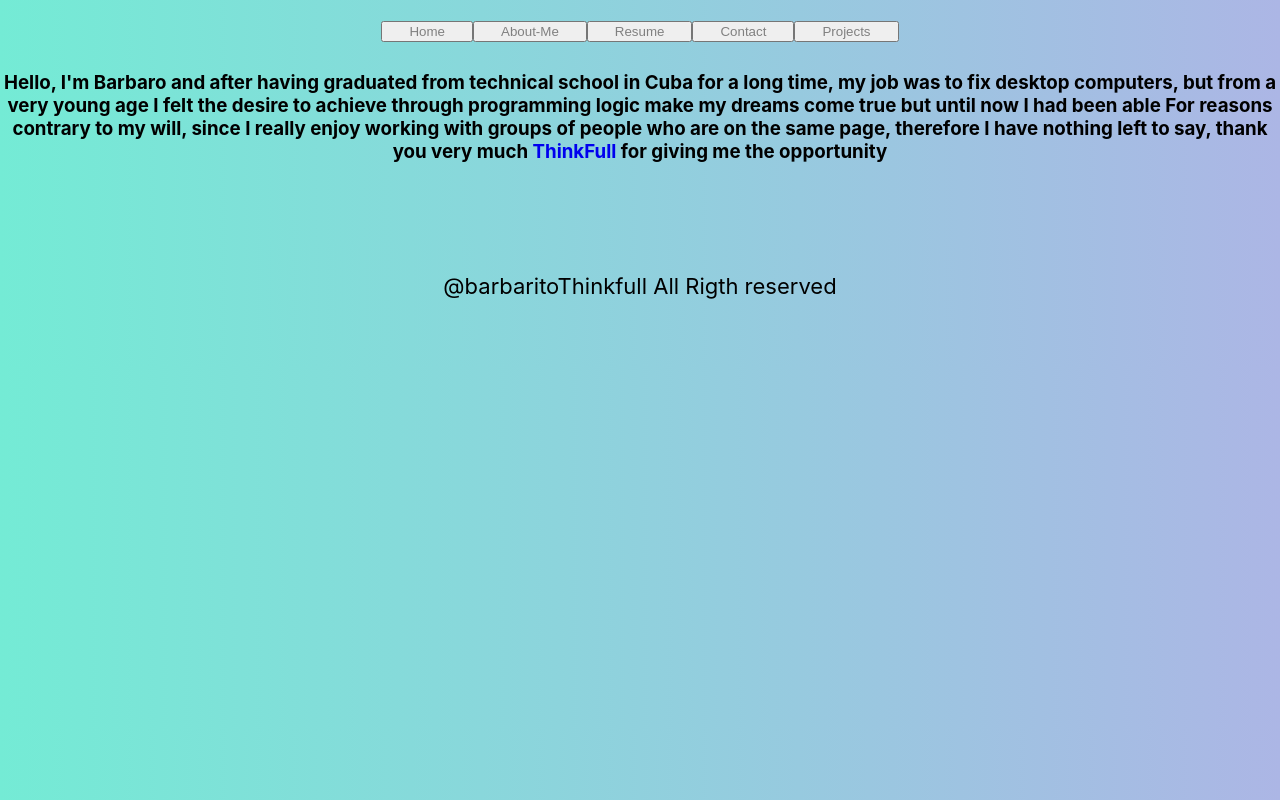
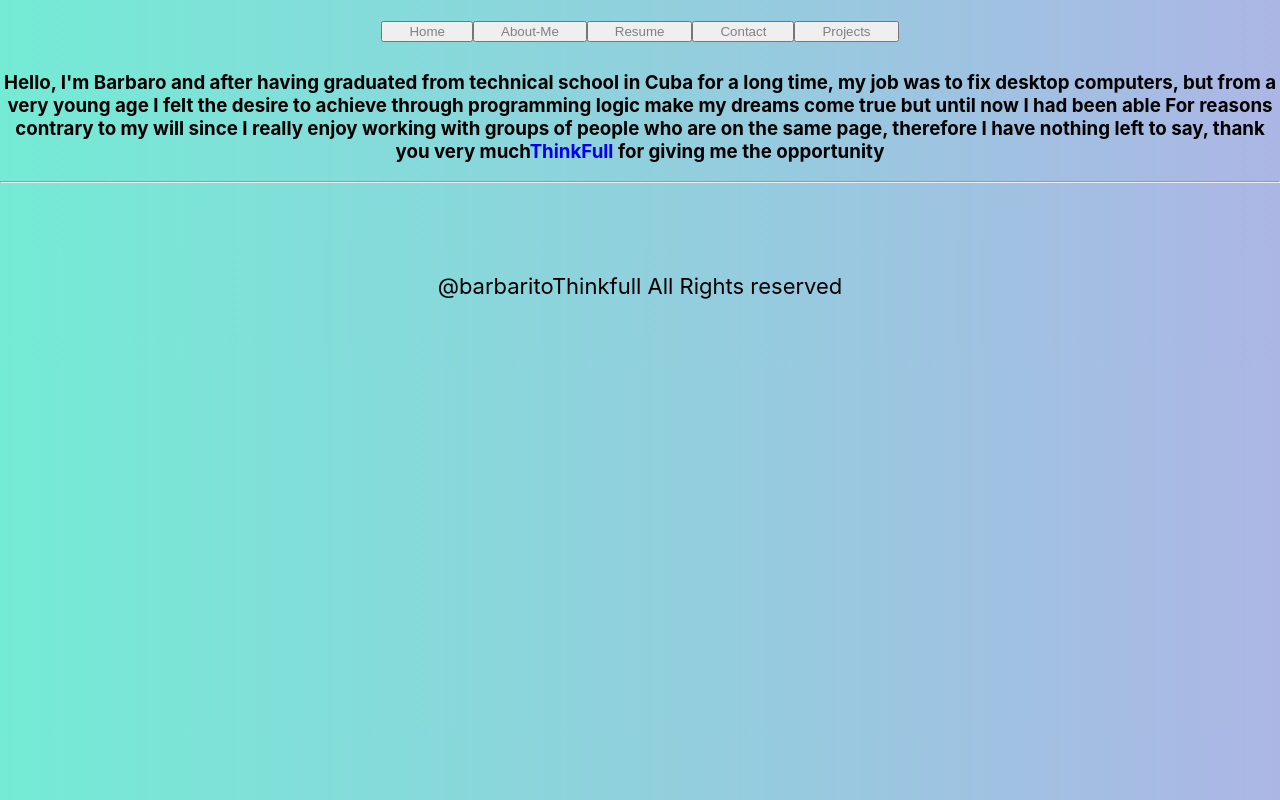
Before and after one commit to barbaroreyes/last-porta, a React (Create React App) app: page /about-Me in a window 1280 px wide. Built offline with nearby package versions, Linux system fonts and the light colour scheme.

Commit message:
pass Gramma

```diff
--- a/src/component/about-Me/about-Me.js
+++ b/src/component/about-Me/about-Me.js
@@ -3,7 +3,12 @@ import React from 'react';
 export default function About() {
     return (
         <section className='dib' style={{height:'150px'}}>
-            <article><h1>Hello, I'm Barbaro and after having graduated from technical school in Cuba for a long time, my job was to fix desktop computers, but from a very young age I felt the desire to achieve through programming logic make my dreams come true but until now I had been able For reasons contrary to my will, since I really enjoy working with groups of people who are on the same page, therefore I have nothing left to say, thank you very much  <a href='https://www.thinkful.com/bootcamp/web-development/flexible/'>ThinkFull</a> for giving me the opportunity</h1></article>
+            <article><h1 >Hello, I'm Barbaro and after having graduated from technical school in Cuba for a long time,
+                 my job was to fix desktop computers, but from a very young age I felt the desire to achieve through
+                 programming logic make my dreams come true but until now I had been able For reasons contrary to my will since
+                 I really enjoy working with groups of people who are on the same page, therefore I have nothing left to say, thank you very much
+                 <a href='https://www.thinkful.com/bootcamp/web-development/flexible/'>ThinkFull</a> for giving me the opportunity</h1></article>
+                 <hr style={{color: 'red',fontSize:'26px',dotter:'red'}}/>
         </section>
     )
 }
--- a/src/component/footer/footer.js
+++ b/src/component/footer/footer.js
@@ -4,7 +4,7 @@ import './footer.css'
 export default function footer() {
     return (
         <footer >
-              <p  className='map'>@barbaritoThinkfull All Rigth reserved</p>
+              <p  className='map'>@barbaritoThinkfull All Rights reserved</p>
         </footer>
     )
 }
--- a/src/component/header/header.js
+++ b/src/component/header/header.js
@@ -11,7 +11,6 @@ import Projects from '../proJects/projects'
 export default function Header() {
     return (
         <header>
-
           <Switch>
             <Route exact path ='/'           component={Main}/>
             <Route       path ='/about-Me'   component ={About}/>
@@ -19,7 +18,6 @@ export default function Header() {
             <Route       path= '/contact'    component= {Contact}/>
             <Route       path='/projects'   component={Projects}  />
           </Switch>
-
-        </header>
+       </header>
     )
 }
--- a/src/component/main/index.js
+++ b/src/component/main/index.js
@@ -18,7 +18,7 @@ export default function Main() {
                           </i>|JavaScript<i class="fab fa-node-js">
                           </i>|React-Redux<i class="fab fa-react"></i>|
                           </p>
-                          <h3>you just don't climb the mountain you never got to </h3>
+                          <h3>you don't climb the mountain you never got to </h3>
 
                      <div className='socials-liks'>
                      <a className ='link' href="http://google.com"
--- a/src/component/resume/resume.js
+++ b/src/component/resume/resume.js
@@ -19,7 +19,7 @@ export default function Resume() {
                 </section>
                 <article className='resume-right-col' col={4}>
                 <h1>IT SCHOOL FULGENCIO OROZ </h1>
-                <p>Sep 2002 to Junio 2006 HABANA CUBA </p>
+                <p>Sep 2002 to June 2006 HABANA CUBA </p>
                 <hr style={{borderTop:'3px solid #fff',opacity:''}}/>
                 <h1>ThinkFull</h1>
                 <p>Oct 2020  to March 2021 </p>
```
